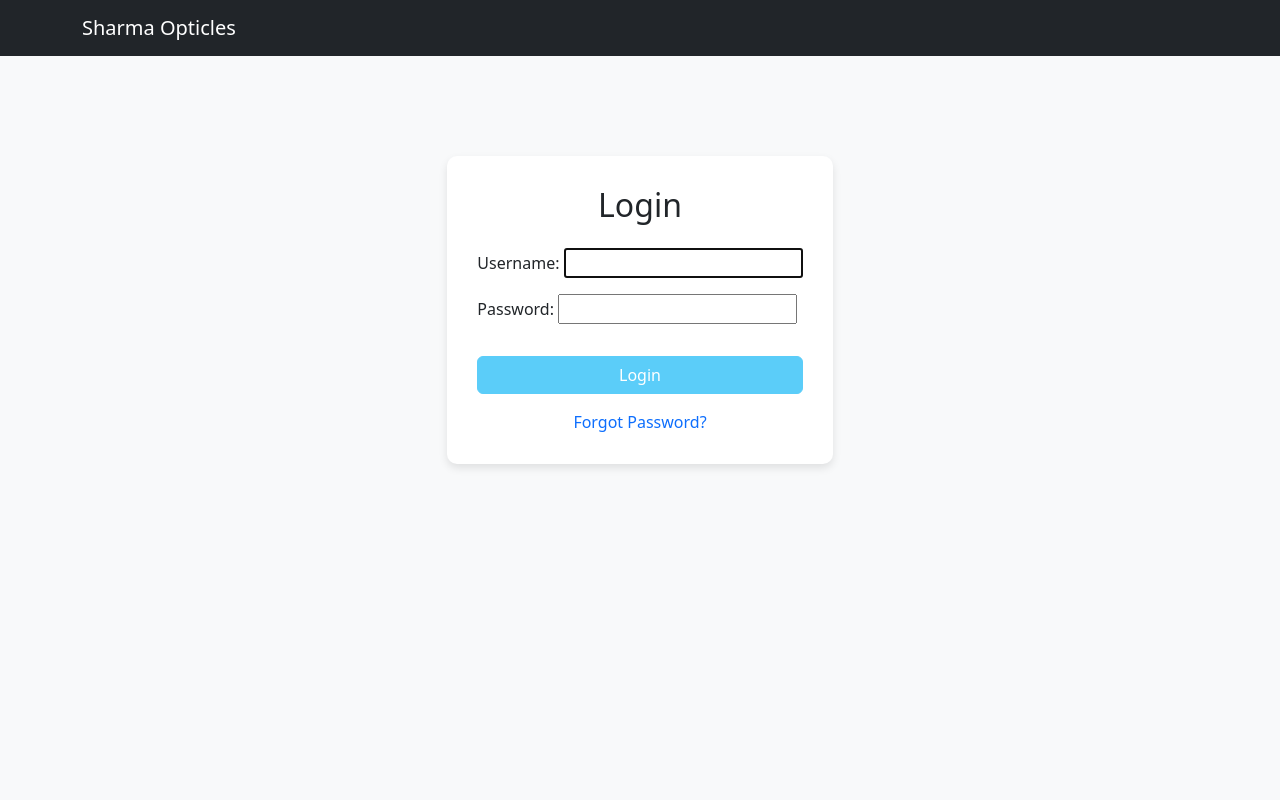
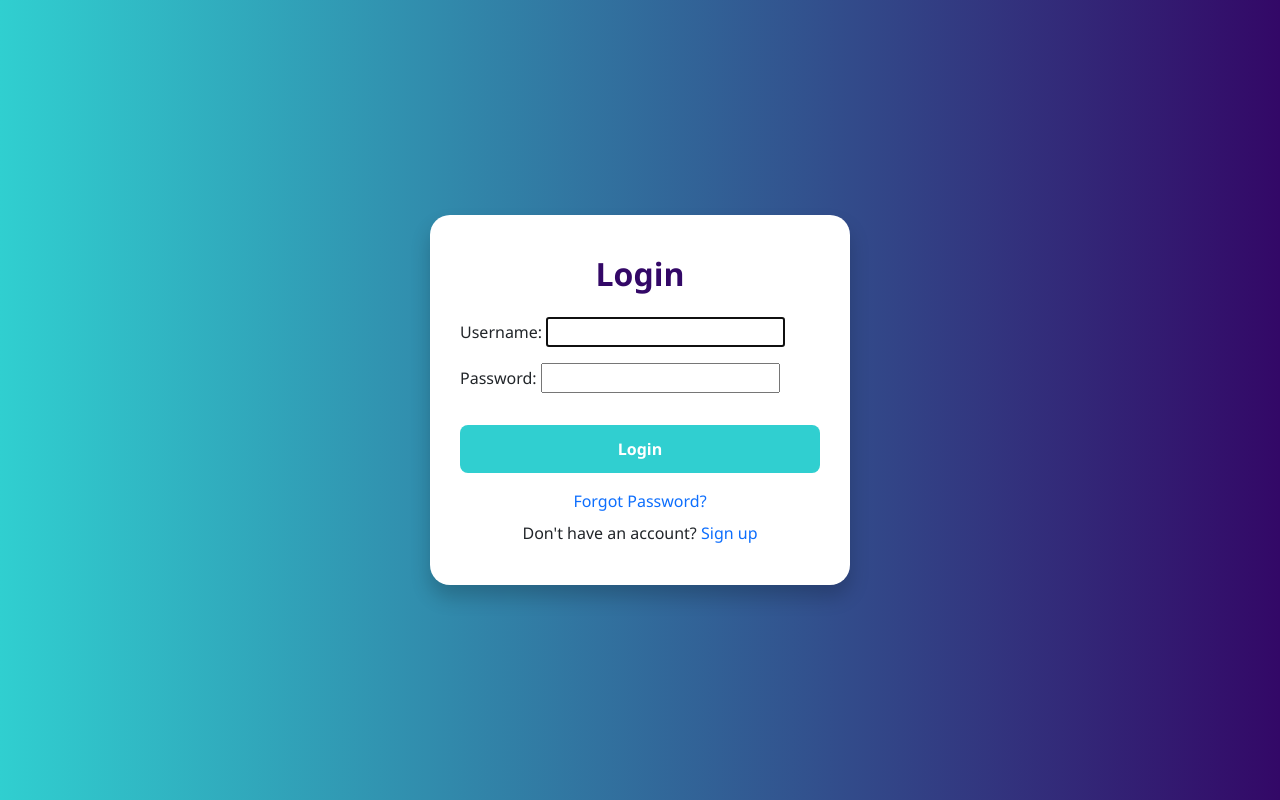
Before and after one commit to Priya04sharma/Optical_website, a Django app: page /accounts/login/ in a window 1280 px wide. Run offline with Django 3.2, Linux system fonts and the light colour scheme.

Commit message:
Done sign in

```diff
--- a/ecommerce/ecommerce/urls.py
+++ b/ecommerce/ecommerce/urls.py
@@ -18,6 +18,8 @@ from django.urls import path, include
 from django.conf import settings
 from django.conf.urls.static import static
 from django.contrib.auth import views as auth_views
+from shop.views import signup_view
+
 urlpatterns = [
     path('admin/', admin.site.urls),
     path('cart', include('cart.urls')),
@@ -25,5 +27,7 @@ urlpatterns = [
     path('', include('shop.urls')),
     path('login/', auth_views.LoginView.as_view(template_name='login.html'), name='login'),
     path('logout/', auth_views.LogoutView.as_view(), name='logout'),
+    # In your main urls.py
+    path('signup/', signup_view, name='signup'),
 	path('accounts/', include('django.contrib.auth.urls')),
 ] + static(settings.MEDIA_URL, document_root=settings.MEDIA_ROOT)
--- a/ecommerce/shop/static/css/styles.css
+++ b/ecommerce/shop/static/css/styles.css
@@ -1,4 +1,4 @@
-/* Blog Styles */
+Blog Styles
 .blog-header {
   padding: 20px 0;
   border-bottom: 1px solid #e5e5e5;
--- a/ecommerce/shop/templates/shop/navbar.html
+++ b/ecommerce/shop/templates/shop/navbar.html
@@ -9,7 +9,7 @@
       <span class="icon-bar"></span>
       <span class="icon-bar"></span>
     </button>
-    <a class="navbar-brand" href="{% url 'shop:product_list' %}" style="color: #ffffff"> Sharma Opticles</a>
+    <!-- <a class="navbar-brand" href="{% url 'shop:product_list' %}" style="color: #ffffff"> Sharma Opticles</a> -->
   </div>
 
   <!-- Collect the nav links, forms, and other content for toggling -->
@@ -28,7 +28,7 @@
             {% else %}
           <li class="divider"></li>
           <li><a href="{% url 'login'%}?next={{request.path}}" style="color: #ffffff">sign in </a></li>
-         <li><a href="#" style="color: #ffffff">sign up</a></li>
+
         </ul>
          {% endif %}
       </li>
--- a/ecommerce/shop/urls.py
+++ b/ecommerce/shop/urls.py
@@ -12,10 +12,13 @@
 
 from django.urls import path
 from . import views
+from .views import signup_view
+
 from django.contrib.auth import views as auth_views
 app_name = 'shop'
 
 urlpatterns = [
+    path('signup/', signup_view, name='signup'),
     path('', views.product_list, name='product_list'),
     path('<slug:category_slug>/', views.product_list, name='product_list_by_category'),
     path('<int:id>/<slug:slug>/', views.product_detail, name='product_detail'),
--- a/ecommerce/templates/registration/login.html
+++ b/ecommerce/templates/registration/login.html
@@ -7,37 +7,70 @@
     <link href="https://cdn.jsdelivr.net/npm/bootstrap@5.3.0/dist/css/bootstrap.min.css" rel="stylesheet">
     <style>
         body {
-            background-color: #f8f9fa;
+            background: linear-gradient(to right, #30CFD0, #330867);
+            min-height: 100vh;
+            display: flex;
+            align-items: center;
+            justify-content: center;
+            font-family: 'Segoe UI', Tahoma, Geneva, Verdana, sans-serif;
         }
         .login-container {
-            margin-top: 100px;
-            max-width: 400px;
-            padding: 30px;
             background-color: #ffffff;
-            border-radius: 10px;
-            box-shadow: 0 4px 8px rgba(0,0,0,0.1);
+            padding: 40px 30px;
+            border-radius: 20px;
+            box-shadow: 0 12px 20px rgba(0,0,0,0.2);
+            max-width: 420px;
+            width: 100%;
+            animation: slideIn 0.5s ease;
+        }
+        @keyframes slideIn {
+            from {
+                transform: translateY(30px);
+                opacity: 0;
+            }
+            to {
+                transform: translateY(0px);
+                opacity: 1;
+            }
+        }
+        .login-container h2 {
+            color: #330867;
+            font-weight: bold;
         }
         .form-control {
-            border-radius: 6px;
+            border-radius: 8px;
+            padding: 12px;
         }
         .btn-primary {
-            background-color: #5bcdf9;
-            border-color: #5bcdf9;
+            background-color: #30CFD0;
+            border: none;
+            padding: 12px;
+            border-radius: 8px;
+            font-weight: 600;
+            transition: all 0.3s ease;
         }
         .btn-primary:hover {
-            background-color: #31b0d5;
-            border-color: #31b0d5;
+            background-color: #2bb8bd;
+            transform: translateY(-2px);
+        }
+        .form-text a {
+            color: #330867;
+            font-weight: 500;
+            text-decoration: none;
+        }
+        .form-text a:hover {
+            text-decoration: underline;
         }
     </style>
 </head>
 <body>
 
-    <!-- Navbar -->
+    <!-- Navbar
     <nav class="navbar navbar-dark bg-dark">
         <div class="container">
-            <a class="navbar-brand" href="#">Sharma Opticles</a>
+            <a class="navbar-brand" href="#">Sharma Opticals</a>
         </div>
-    </nav>
+    </nav> -->
 
     <!-- Login Form -->
     <div class="container d-flex justify-content-center">
@@ -53,6 +86,10 @@
             <div class="text-center mt-3">
                 <a href="{% url 'password_reset' %}" class="text-decoration-none">Forgot Password?</a>
             </div>
+            <div class="text-center mt-2">
+                <span>Don't have an account?</span>
+                <a href="{% url 'signup' %}" class="text-decoration-none">Sign up</a>
+            </div>
         </div>
     </div>
 
```
Also changed, not shown: ecommerce/shop/templates/shop/product/detail.html (+14 -5 lines), ecommerce/shop/views.py (+18 -0 lines), ecommerce/templates/registration/signup.html (+101 -11 lines), ecommerce/db.sqlite3.
